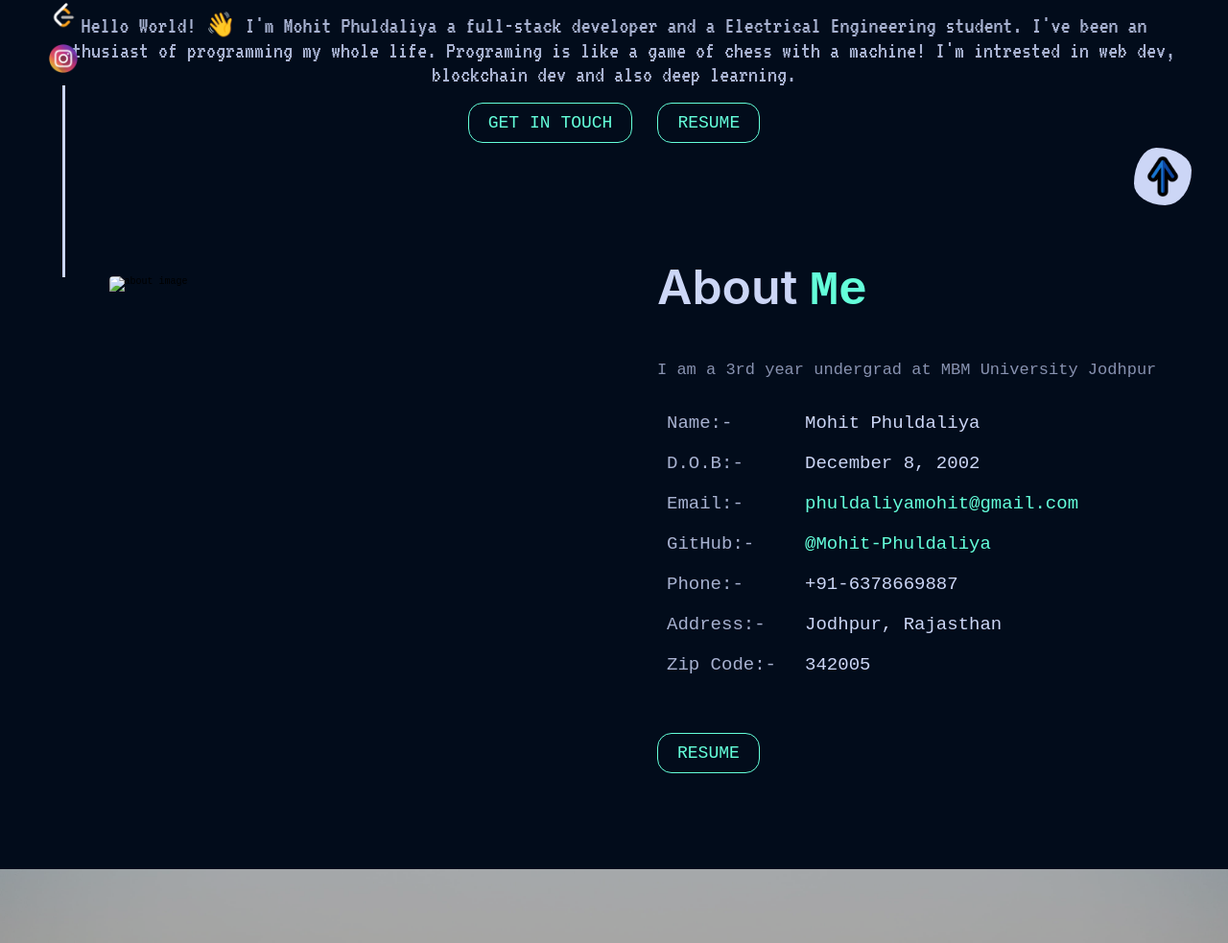
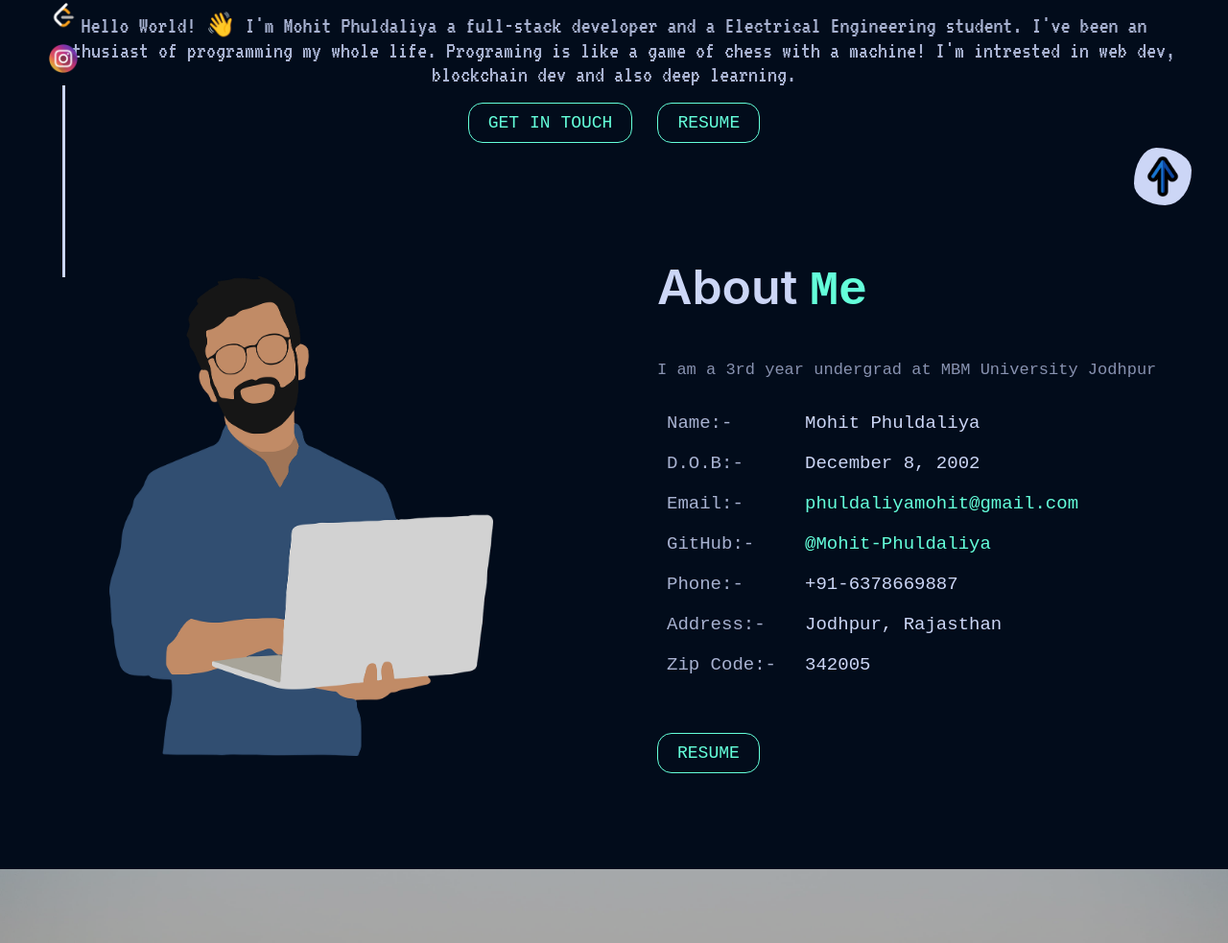
Before and after one commit to Mohit-Phuldaliya/portfolio, a plain HTML site: page index.html in a window 1280 px wide. Shown: the part 511-1494 px from the top of the page at 96% size. Drawn offline with Linux system fonts and the light colour scheme; the site is published under a folder, as on GitHub Pages, so addresses that start at the root find nothing.

Commit message:
vector pic added

```diff
--- a/index.html
+++ b/index.html
@@ -91,7 +91,7 @@
     <section class="section-biodata fixed-margin">
         <div class="container grid grid-two-column">
             <div class="bio-image">
-                <img src="/images/man.jpg" alt="about image" loading="lazy">
+                <img src="images/man.jpg" alt="about image" loading="lazy">
             </div>
             <!-- bio right side data -->
             <div class="bio-data">
```
